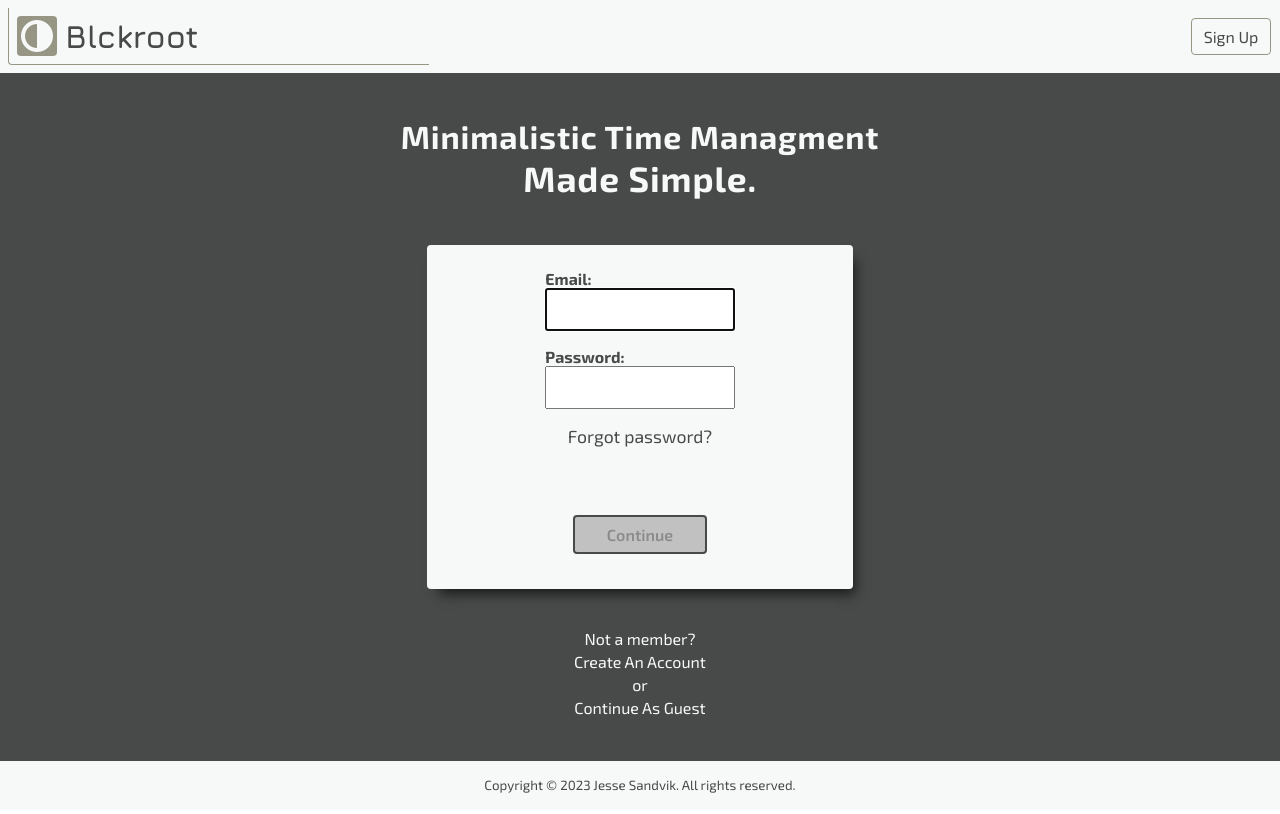
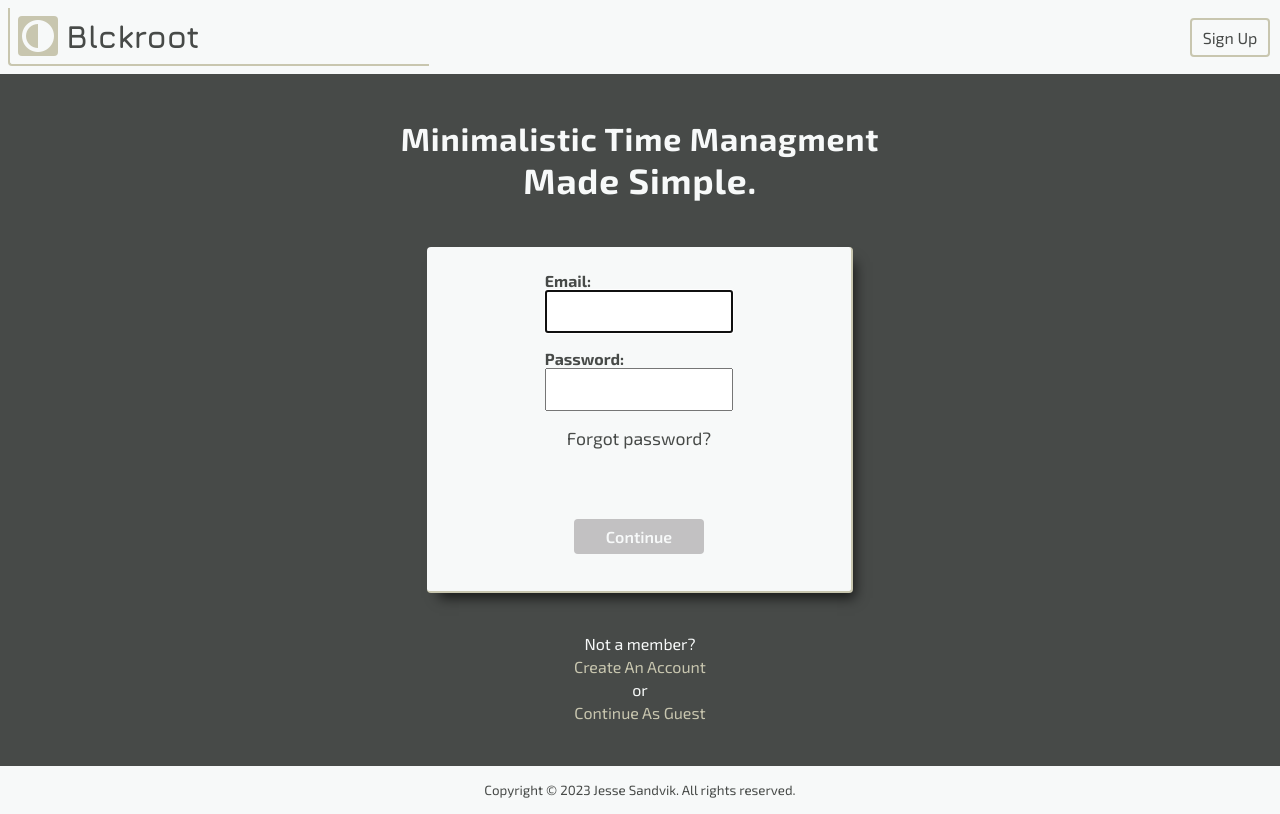
Before and after one commit to JesseSandvik/blckroot, a React (Create React App) app in the folder client/: page /login in a window 1280 px wide. Built offline with nearby package versions, Linux system fonts and the light colour scheme; no server answers; the HTML template or start-up script is replaced by a standard one.

Commit message:
refactoring...

```diff
--- a/client/src/App.css
+++ b/client/src/App.css
@@ -34,9 +34,9 @@ header nav ul li a {
 
 header .navbar-left {
   align-items: center;
-  border-bottom: 1px solid var(--accent-color-dark);
+  border-bottom: 2px solid var(--primary-accent-color-med);
   border-bottom-left-radius: 4px;
-  border-left: 1px solid var(--accent-color-dark);
+  border-left: 2px solid var(--primary-accent-color-med);
   display: flex;
   grid-column: 1 / 1;
 }
@@ -53,7 +53,7 @@ header .navbar-left .brand {
 
 header .navbar-left .brand i {
   align-items: center;
-  background-color: var(--accent-color-dark);
+  background-color: var(--primary-accent-color-med);
   border-radius: 4px;
   color: var(--default-light-color);
   display: flex;
@@ -73,7 +73,6 @@ header .navbar-right {
 
 header .navbar-right a {
   align-items: center;
-  color: var(--primary-color);
   display: flex;
   justify-content: center;
   text-align: center;
@@ -82,18 +81,18 @@ header .navbar-right a {
 }
 
 header .navbar-right ul li {
-  border: 1px solid transparent;
+  border: 2px solid transparent;
   border-radius: 4px;
   transition: 0.3s ease-in-out;
 }
 
 header .navbar-right ul li .sign-up {
-  border: 1px solid var(--accent-color-dark);
+  border: 2px solid var(--primary-accent-color-med);
   border-radius: 4px;
 }
 
 header .navbar-right ul li:hover {
-  border: 1px solid var(--accent-color-dark);
+  border: 2px solid var(--primary-accent-color-dark);
   box-shadow: 0 7px 12px -5px rgba(0, 0, 0, 0.2);
 }
 
--- a/client/src/atoms/button/Button.css
+++ b/client/src/atoms/button/Button.css
@@ -8,13 +8,17 @@ button {
 }
 
 button.submit {
-    background-color: var(--accent-color-bright);
-    border: 2px solid var(--default-dark-color);
+    background-color: var(--secondary-accent-color);
     border-radius: 4px;
+    color: var(--default-light-color);
     font-size: 1rem;
     font-weight: 600;
     padding: 0.5rem 2rem;
     transition: 0.5s ease-in-out;
+}
+
+button.submit:hover {
+  box-shadow: 0 7px 12px -5px rgba(0, 0, 0, 0.50);
 }
 
 button.disabled {
@@ -34,10 +38,6 @@ button.disabled {
     width: 160px;
   }
 
-  .form-submit-btn:hover {
-    box-shadow: 0 7px 12px -5px rgba(0, 0, 0, 0.66);
-  }
-
   .form-submit-btn:disabled {
     background-color: #808080;
     border: 3px solid #808080;
--- a/client/src/index.css
+++ b/client/src/index.css
@@ -3,23 +3,16 @@
   font-family: "Exo 2", Tahoma, Geneva, Verdana, sans-serif;
   margin: 0;
   padding: 0;
-  /* --default-light-color: #ebebeb; */
-  /* Light Color: White Smoke */
-  /* --default-light-color: #f5f3f5; */
   --default-light-color: #f7f9f9;
-  /* --default-dark-color: #222222; */
-  /* Dark Color: Outer Space */
   --default-dark-color: #474a48;
+  --default-muted-color: #f0f0f0;
   --default-disabled-color: #c2c1c2;
-  /* --accent-color-bright: #56cbf9; */
-  --alert-color: #e8aeb7;
+  --alert-color: #c97064;
   --info-color: #b8e1ff;
-  --success-color: #94fbab;
-  --accent-color-bright: #d2fdff;
-  --accent-color-light: #fffae2;
-  /* Accent Color: Bone */
-  --accent-color-medium: #c8c6af;
-  --accent-color-dark: #979685;
+  --success-color: #68a357;
+  --primary-accent-color-med: #c8c6af;
+  --primary-accent-color-dark: #979685;
+  --secondary-accent-color: #785964;
 }
 
 a {
@@ -49,15 +42,15 @@ button {
 }
 
 .valid {
-  color: green;
+  color: var(--success-color);
 }
 
 .invalid {
-  color: red;
+  color: var(--alert-color);
 }
 
 .instructions {
-  background-color: #f0f0f0;
+  background-color: var(--default-muted-color);
   border: 1px solid var(--default-dark-color);
   border-radius: 4px;
   box-shadow: 7px 10px 12px -5px rgba(0, 0, 0, 0.66);
--- a/client/src/pages/login/Login.css
+++ b/client/src/pages/login/Login.css
@@ -28,6 +28,8 @@
 
 .Login-form {
   background-color: var(--default-light-color);
+  border-bottom: 2px solid var(--primary-accent-color-med);
+  border-right: 2px solid var(--primary-accent-color-med);
   border-radius: 4px;
   box-shadow: 7px 10px 12px -5px rgba(0, 0, 0, 0.66);
   display: grid;
@@ -100,7 +102,7 @@
 }
 
 .Login-alt-login-options a {
-  color: var(--accent-color);
+  color: var(--primary-accent-color-med);
   margin: 4px;
   text-transform: capitalize;
 }
```
